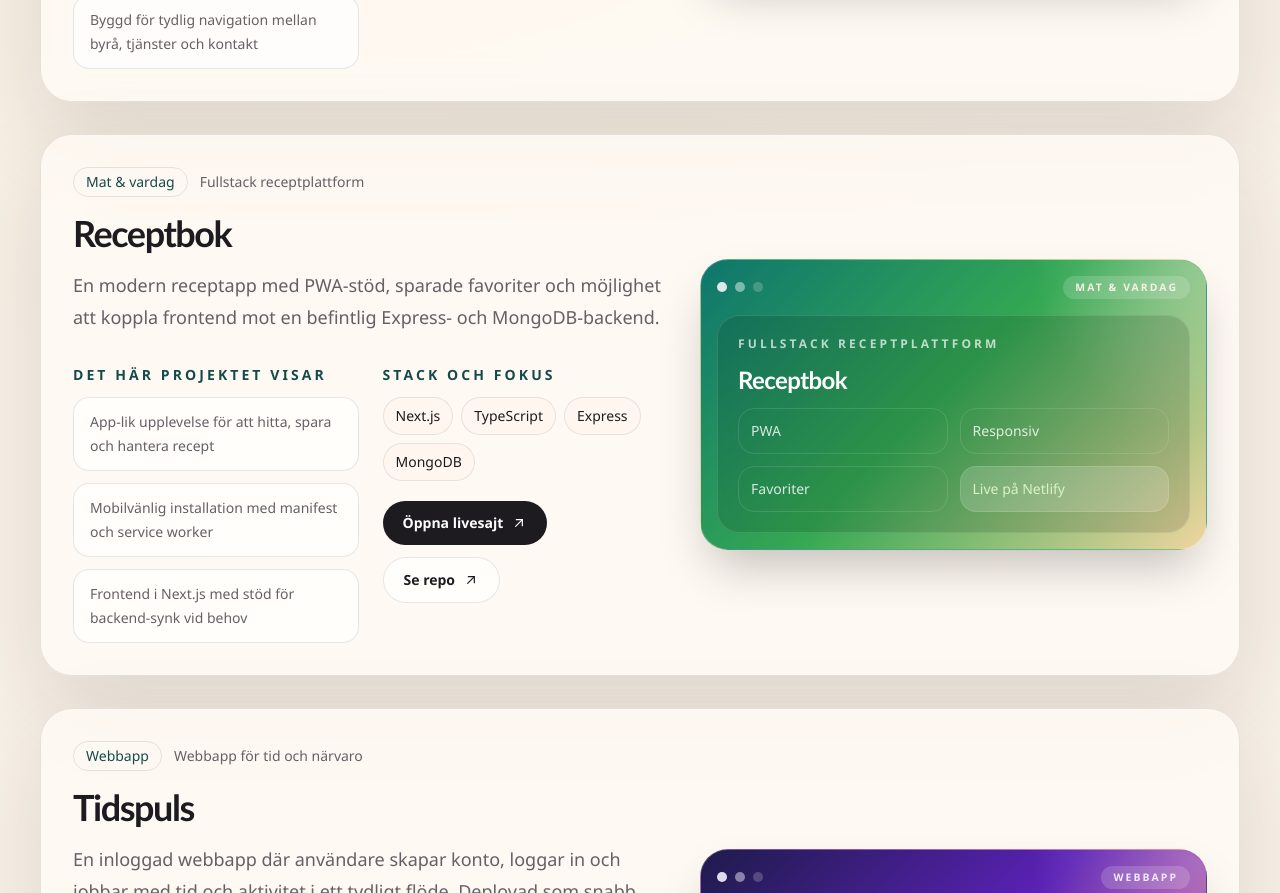
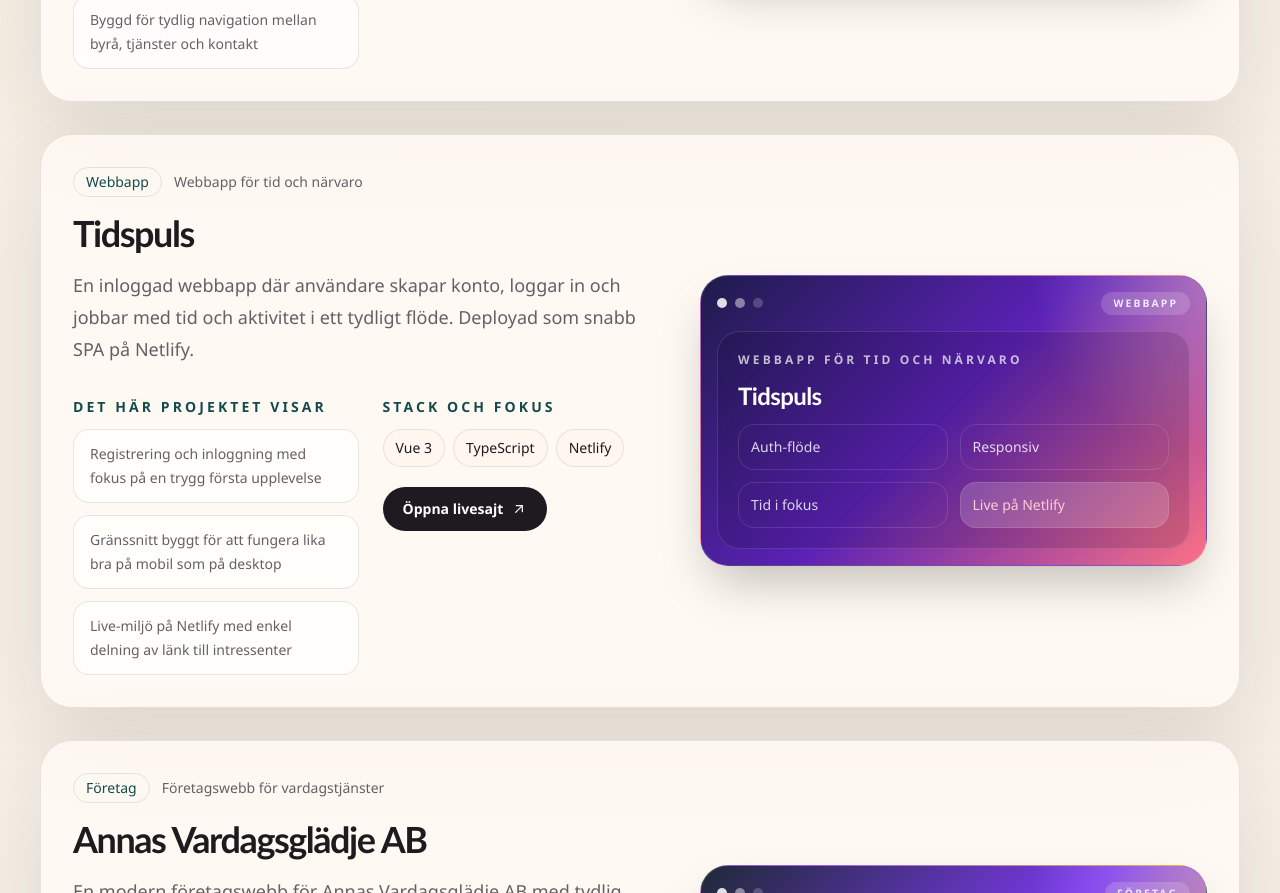
Before and after one commit to Elli2022/eleonora-portfolio, a Next.js app: page / in a window 1280 px wide. Shown: the part 1800-2693 px from the top of the page. Built offline with nearby package versions, Linux system fonts and the light colour scheme.

Commit message:
Portfolio: dölj Receptbok tillfälligt

```diff
--- a/src/app/page.tsx
+++ b/src/app/page.tsx
@@ -333,7 +333,7 @@ export default function Home() {
 
             <div className="reveal grid gap-3 sm:grid-cols-3" style={{ animationDelay: "220ms" }}>
               {[
-                { value: "6", label: "Aktuella case" },
+                { value: "5", label: "Aktuella case" },
                 { value: "Svensk", label: "Copy och tonalitet" },
                 { value: "2026", label: "Aktuell stack" },
               ].map((item) => (
@@ -371,7 +371,7 @@ export default function Home() {
           </div>
 
           <div className="space-y-8">
-            {projects.map((project, index) => (
+            {projects.filter((project) => project.name !== "Receptbok").map((project, index) => (
               <article
                 key={project.name}
                 className="glass-card reveal grid gap-8 overflow-hidden rounded-[2rem] p-6 lg:grid-cols-[1.08fr_0.92fr] lg:p-8"
```
